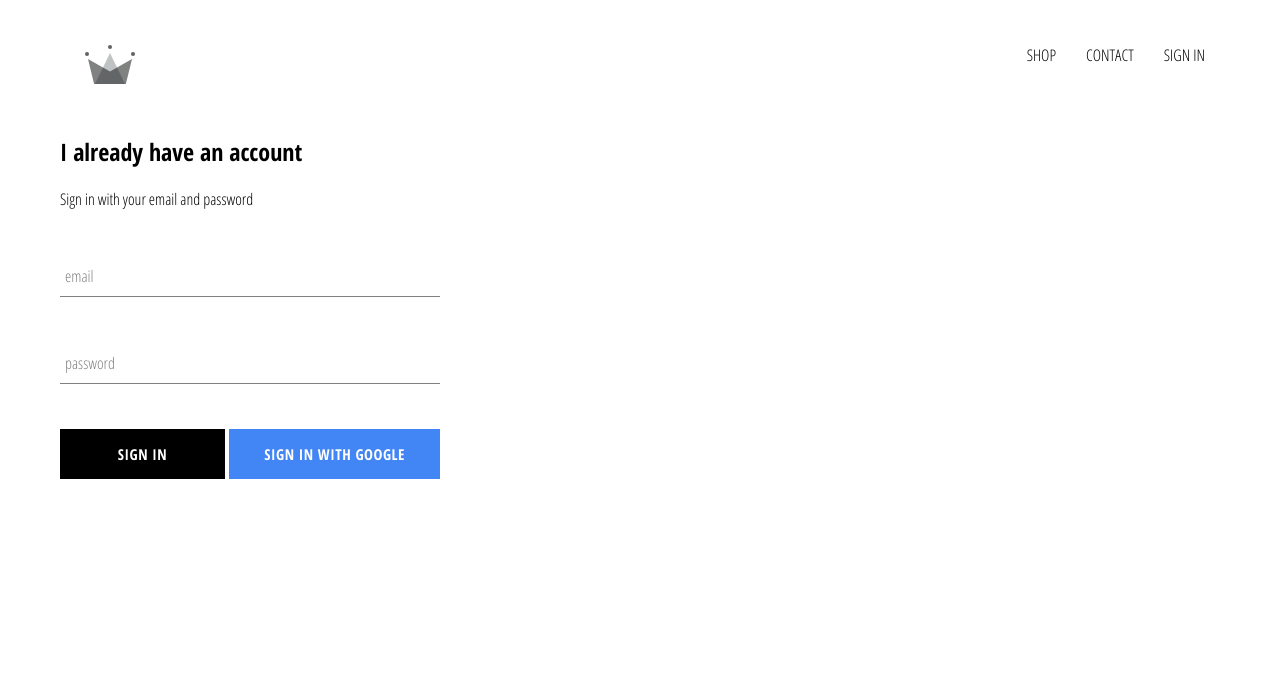
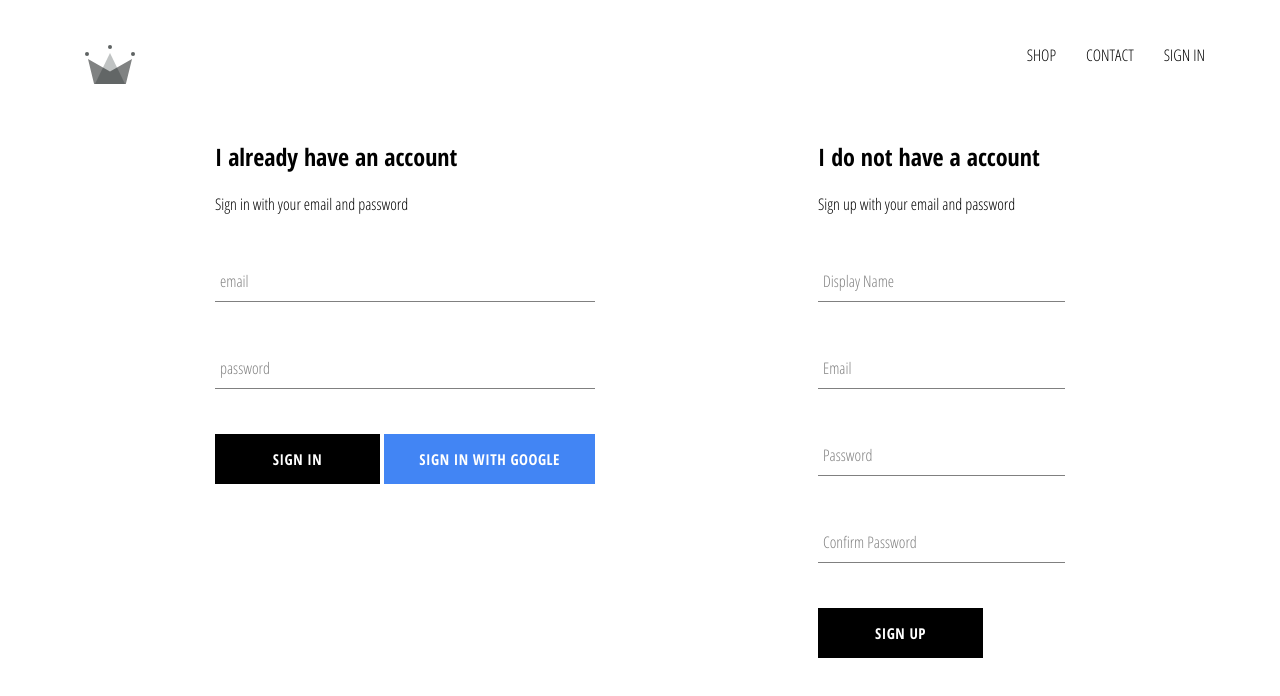
Before and after one commit to naiadbaksh/eCommerce, a React (Create React App) app: page /signin in a window 1280 px wide. Shown: the top 696 px of the page. Built offline with nearby package versions, Linux system fonts and the light colour scheme; no server answers.

Commit message:
implemented firebase util users can sign up with Google and email

```diff
--- a/src/App.js
+++ b/src/App.js
@@ -24,9 +24,9 @@
     }
   }
 
+  unsubscribeFromAuth = null;
+  // Check if user signs in, check if sign in is successful. If there is document already, we get it back. If none, we create a new one. We use snapshot to track any changes, and set the state. If user logs out, set current user to null via userAuth.
 
-  // Check if user signs in, check if sign in is successful. If there is document already, we get it back. If none, we create a new one. We use snapshot to track any changes, and set the state. If user logs out, set current user to null via userAuth.
-  unsubscibeFromAuth = null;
   componentDidMount() {
     this.unsubscribeFromAuth = auth.onAuthStateChanged(async userAuth => {
       if (userAuth) {
@@ -38,19 +38,13 @@
               id: snapShot.id,
               ...snapShot.data()
             }
-          },
-          () => {console.log(this.state);}
-          )
         });
-      }
-      else {
-        this.setState({ currentUser : userAuth });
-      }
-   });
-  }
+        console.log(this.state);
+      });
+    }
 
-  componentWillUnmount() {
-    this.unsubscribeFromAuth();
+    this.setState({ currentUser: userAuth });
+    });
   }
 
   render() {
--- a/src/components/sign-up/sign-up.component.jsx
+++ b/src/components/sign-up/sign-up.component.jsx
@@ -3,7 +3,7 @@
 import FormInput from '../form-input/form-input.component';
 import CustomButton from '../custom-button/custom-button.component';
 
-import { auth, createUserProfileDocument} from '../../firebase/firebase.utils';
+import { auth, createUserProfileDocument } from '../../firebase/firebase.utils';
 
 import './sign-up.styles.scss';
 
@@ -16,18 +16,17 @@
       email: '',
       password: '',
       confirmPassword: ''
-        }
+    };
   }
 
-//Checks if passwords match, if not, exit function. If they do, creates user profile with inputs, and resets blank sign up.
   handleSubmit = async event => {
     event.preventDefault();
 
-        const {displayName, email, password, confirmPassword} = this.state;
+    const { displayName, email, password, confirmPassword } = this.state;
 
     if (password !== confirmPassword) {
       alert("Passwords don't match");
-            return
+      return;
     }
 
     try {
@@ -44,26 +43,24 @@
         password: '',
         confirmPassword: ''
       });
-
     } catch (error) {
-            console.log(error);
+      console.error(error);
     }
   };
 
   handleChange = event => {
     const { name, value } = event.target;
 
-        this.setState([name]: value);
-    }
+    this.setState({ [name]: value });
+  };
 
   render() {
     const { displayName, email, password, confirmPassword } = this.state;
-
-        return(
-            <div className="sign-up">
-                <h2 className="title">I don't have an account yet.</h2>
-                <span>Sign up with your email and password.</span>
-                <form className="sign-up-form" onSubmit={this.handleSubmit}>
+    return (
+      <div className='sign-up'>
+        <h2 className='title'>I do not have a account</h2>
+        <span>Sign up with your email and password</span>
+        <form className='sign-up-form' onSubmit={this.handleSubmit}>
           <FormInput
             type='text'
             name='displayName'
@@ -91,17 +88,16 @@
           <FormInput
             type='password'
             name='confirmPassword'
-                    value={password}
+            value={confirmPassword}
             onChange={this.handleChange}
             label='Confirm Password'
             required
           />
+          <CustomButton type='submit'>SIGN UP</CustomButton>
         </form>
-                <CustomButton type='submit' > SIGN UP </CustomButton>
       </div>
-        )
+    );
+  }
 }
 
-}
-
-export default SingUp;
+export default SignUp;
--- a/src/pages/sign-in-and-sign-up/sign-in-and-sign-up.component.jsx
+++ b/src/pages/sign-in-and-sign-up/sign-in-and-sign-up.component.jsx
@@ -2,10 +2,12 @@
 
 import './sign-in-and-sign-up.styles.scss';
 import SignIn from '../../components/sign-in/sign-in.component'
+import SignUp from '../../components/sign-up/sign-up.component'
 
 const SignInAndSignUpPage = () => (
         <div className="sign-in-and-sign-up">
         <SignIn/>
+        <SignUp/>
         </div>
 );
 
--- a/src/pages/sign-in-and-sign-up/sign-in-and-sign-up.styles.scss
+++ b/src/pages/sign-in-and-sign-up/sign-in-and-sign-up.styles.scss
@@ -0,0 +1,6 @@
+.sign-in-and-sign-up {
+    width: 850px;
+    display: flex;
+    justify-content: space-between;
+    margin: 30px auto;
+}
```
Lines whose indentation alone changed are shown as unchanged.
